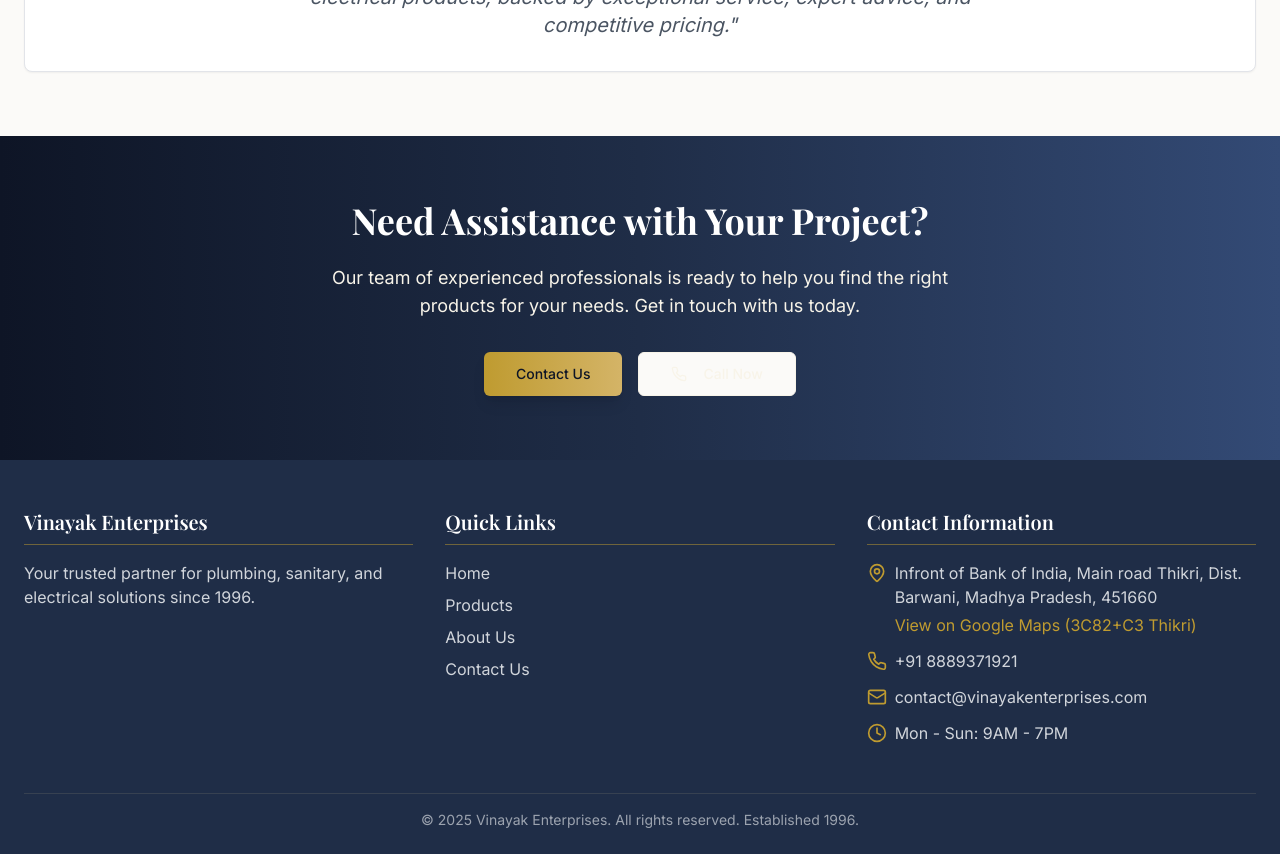
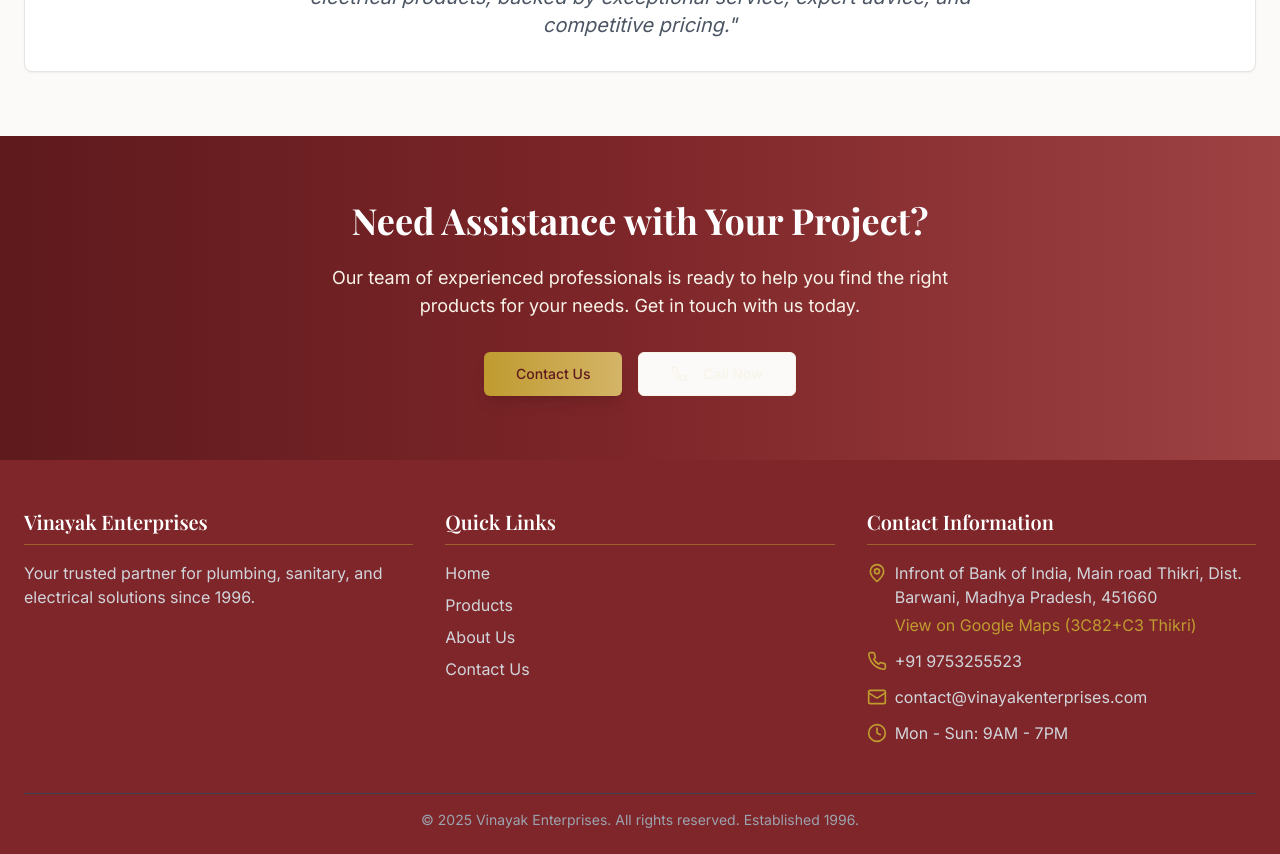
Before and after one commit to opcxder/shop, a React (Vite) app: page /about in a window 1280 px wide. Shown: the part 1400-2254 px from the top of the page. Built offline with nearby package versions, Linux system fonts and the light colour scheme; no server answers.

Commit message:
Refactor: Update website UI
Update the website's user interface to improve aesthetics and elegance. The changes include removing the blue color scheme and implementing a more classic design.

```diff
--- a/src/components/CTASection.tsx
+++ b/src/components/CTASection.tsx
@@ -5,20 +5,20 @@ import { Phone } from 'lucide-react';
 
 const CTASection = () => {
   return (
-    <section className="py-16 bg-gradient-to-r from-navy-dark via-navy to-navy-light">
+    <section className="py-16 bg-gradient-to-r from-burgundy-dark via-burgundy to-burgundy-light">
       <div className="container mx-auto px-4 md:px-6 text-center">
         <h2 className="text-3xl md:text-4xl font-serif font-bold mb-6 text-white">Need Assistance with Your Project?</h2>
-        <p className="text-lg text-champagne-light mb-8 max-w-2xl mx-auto">
+        <p className="text-lg text-cream-light mb-8 max-w-2xl mx-auto">
           Our team of experienced professionals is ready to help you find the right products for your needs. Get in touch with us today.
         </p>
         <div className="flex flex-col sm:flex-row justify-center items-center space-y-4 sm:space-y-0 sm:space-x-4">
           <Link to="/contact">
-            <Button size="lg" className="bg-gradient-to-r from-gold to-gold-light hover:from-gold-dark hover:to-gold text-navy-dark font-medium shadow-lg">
+            <Button size="lg" className="bg-gradient-to-r from-gold to-gold-light hover:from-gold-dark hover:to-gold text-burgundy-dark font-medium shadow-lg">
               Contact Us
             </Button>
           </Link>
-          <a href="tel:+918889371921">
-            <Button size="lg" variant="outline" className="border-champagne-light text-champagne-light hover:bg-white/10">
+          <a href="tel:+919753255523">
+            <Button size="lg" variant="outline" className="border-cream-light text-cream-light hover:bg-white/10">
               <Phone className="mr-2 h-4 w-4" /> Call Now
             </Button>
           </a>
--- a/src/components/ContactForm.tsx
+++ b/src/components/ContactForm.tsx
@@ -88,7 +88,7 @@ const ContactForm = () => {
             placeholder="Your name"
             value={formData.name}
             onChange={handleChange}
-            className="border-champagne-dark focus-visible:ring-gold"
+            className="border-cream-dark focus-visible:ring-gold"
             required
           />
         </div>
@@ -102,7 +102,7 @@ const ContactForm = () => {
             placeholder="Your phone number"
             value={formData.phone}
             onChange={handleChange}
-            className="border-champagne-dark focus-visible:ring-gold"
+            className="border-cream-dark focus-visible:ring-gold"
             required
           />
         </div>
@@ -117,7 +117,7 @@ const ContactForm = () => {
           placeholder="Your email address (optional)"
           value={formData.email}
           onChange={handleChange}
-          className="border-champagne-dark focus-visible:ring-gold"
+          className="border-cream-dark focus-visible:ring-gold"
         />
       </div>
 
@@ -130,14 +130,14 @@ const ContactForm = () => {
           rows={4}
           value={formData.message}
           onChange={handleChange}
-          className="border-champagne-dark focus-visible:ring-gold"
+          className="border-cream-dark focus-visible:ring-gold"
           required
         />
       </div>
 
       <Button
         type="submit"
-        className="w-full bg-gradient-to-r from-gold to-gold-light hover:from-gold-dark hover:to-gold text-navy-dark"
+        className="w-full bg-gradient-to-r from-gold to-gold-light hover:from-gold-dark hover:to-gold text-burgundy-dark"
         disabled={isSubmitting}
       >
         {isSubmitting ? 'Sending...' : 'Send Message'}
--- a/src/components/Footer.tsx
+++ b/src/components/Footer.tsx
@@ -4,7 +4,7 @@ import { Phone, Mail, MapPin, Clock } from 'lucide-react';
 
 const Footer = () => {
   return (
-    <footer className="bg-navy text-white pt-12 pb-6">
+    <footer className="bg-burgundy text-white pt-12 pb-6">
       <div className="container mx-auto px-4 md:px-6">
         <div className="grid grid-cols-1 md:grid-cols-3 gap-8">
           <div>
@@ -68,8 +68,8 @@ const Footer = () => {
               </li>
               <li className="flex items-center">
                 <Phone className="mr-2 h-5 w-5 text-gold" />
-                <a href="tel:+918889371921" className="text-gray-300 hover:text-gold transition-colors">
-                  +91 8889371921
+                <a href="tel:+919753255523" className="text-gray-300 hover:text-gold transition-colors">
+                  +91 9753255523
                 </a>
               </li>
               <li className="flex items-center">
--- a/src/components/HeroSection.tsx
+++ b/src/components/HeroSection.tsx
@@ -4,7 +4,7 @@ import { Link } from 'react-router-dom';
 
 const HeroSection = () => {
   return (
-    <div className="relative bg-gradient-to-r from-navy via-navy-dark to-navy text-white py-20 md:py-28">
+    <div className="relative bg-gradient-to-r from-burgundy via-burgundy-dark to-burgundy text-white py-20 md:py-28">
       <div className="container mx-auto px-4 md:px-6">
         <div className="max-w-3xl">
           <h2 className="text-4xl md:text-5xl lg:text-6xl font-serif font-bold mb-4 animate-fade-in">
@@ -15,7 +15,7 @@ const HeroSection = () => {
           </p>
           <div className="flex flex-col sm:flex-row space-y-4 sm:space-y-0 sm:space-x-4 animate-fade-in" style={{animationDelay: '0.4s'}}>
             <Link to="/products">
-              <Button size="lg" className="bg-gold hover:bg-gold-dark text-navy-dark font-medium">
+              <Button size="lg" className="bg-gold hover:bg-gold-dark text-burgundy-dark font-medium">
                 Browse Products
               </Button>
             </Link>
--- a/src/index.css
+++ b/src/index.css
@@ -7,83 +7,83 @@
 
 @layer base {
   :root {
-    --background: 40 30% 98%;
-    --foreground: 220 40% 15%;
+    --background: 30 30% 98%;
+    --foreground: 20 40% 15%;
 
     --card: 0 0% 100%;
-    --card-foreground: 220 40% 15%;
+    --card-foreground: 20 40% 15%;
 
     --popover: 0 0% 100%;
-    --popover-foreground: 220 40% 15%;
+    --popover-foreground: 20 40% 15%;
 
-    --primary: 220 40% 20%;
-    --primary-foreground: 40 30% 98%;
+    --primary: 36 60% 47%;
+    --primary-foreground: 20 10% 5%;
 
-    --secondary: 45 50% 95%;
-    --secondary-foreground: 220 40% 15%;
+    --secondary: 30 30% 95%;
+    --secondary-foreground: 20 40% 15%;
 
-    --muted: 45 30% 95%;
-    --muted-foreground: 220 15% 40%;
+    --muted: 30 30% 95%;
+    --muted-foreground: 20 15% 40%;
 
-    --accent: 45 60% 47%;
-    --accent-foreground: 220 40% 15%;
+    --accent: 36 60% 47%;
+    --accent-foreground: 20 40% 15%;
 
     --destructive: 0 84.2% 60.2%;
-    --destructive-foreground: 40 30% 98%;
+    --destructive-foreground: 30 30% 98%;
 
-    --border: 220 15% 90%;
-    --input: 220 15% 90%;
-    --ring: 220 40% 15%;
+    --border: 20 15% 90%;
+    --input: 20 15% 90%;
+    --ring: 36 60% 47%;
 
     --radius: 0.5rem;
 
     --sidebar-background: 0 0% 98%;
-    --sidebar-foreground: 240 5.3% 26.1%;
-    --sidebar-primary: 240 5.9% 10%;
+    --sidebar-foreground: 20 5.3% 26.1%;
+    --sidebar-primary: 36 60% 47%;
     --sidebar-primary-foreground: 0 0% 98%;
-    --sidebar-accent: 240 4.8% 95.9%;
-    --sidebar-accent-foreground: 240 5.9% 10%;
-    --sidebar-border: 220 13% 91%;
-    --sidebar-ring: 217.2 91.2% 59.8%;
+    --sidebar-accent: 30 4.8% 95.9%;
+    --sidebar-accent-foreground: 20 5.9% 10%;
+    --sidebar-border: 20 13% 91%;
+    --sidebar-ring: 36 60% 47%;
   }
 
   .dark {
-    --background: 220 40% 10%;
-    --foreground: 40 30% 98%;
+    --background: 20 40% 10%;
+    --foreground: 30 30% 98%;
 
-    --card: 220 40% 12%;
-    --card-foreground: 40 30% 98%;
+    --card: 20 40% 12%;
+    --card-foreground: 30 30% 98%;
 
-    --popover: 220 40% 12%;
-    --popover-foreground: 40 30% 98%;
+    --popover: 20 40% 12%;
+    --popover-foreground: 30 30% 98%;
 
-    --primary: 40 30% 98%;
-    --primary-foreground: 220 40% 15%;
+    --primary: 36 60% 47%;
+    --primary-foreground: 20 40% 15%;
 
-    --secondary: 220 30% 20%;
-    --secondary-foreground: 40 30% 98%;
+    --secondary: 20 30% 20%;
+    --secondary-foreground: 30 30% 98%;
 
-    --muted: 220 30% 20%;
-    --muted-foreground: 45 10% 70%;
+    --muted: 20 30% 20%;
+    --muted-foreground: 30 10% 70%;
 
-    --accent: 45 60% 47%;
-    --accent-foreground: 40 30% 98%;
+    --accent: 36 60% 47%;
+    --accent-foreground: 30 30% 98%;
 
     --destructive: 0 62.8% 30.6%;
-    --destructive-foreground: 40 30% 98%;
+    --destructive-foreground: 30 30% 98%;
 
-    --border: 220 30% 20%;
-    --input: 220 30% 20%;
-    --ring: 45 10% 80%;
+    --border: 20 30% 20%;
+    --input: 20 30% 20%;
+    --ring: 36 60% 47%;
 
-    --sidebar-background: 240 5.9% 10%;
-    --sidebar-foreground: 240 4.8% 95.9%;
-    --sidebar-primary: 224.3 76.3% 48%;
+    --sidebar-background: 20 5.9% 10%;
+    --sidebar-foreground: 30 4.8% 95.9%;
+    --sidebar-primary: 36 60% 47%;
     --sidebar-primary-foreground: 0 0% 100%;
-    --sidebar-accent: 240 3.7% 15.9%;
-    --sidebar-accent-foreground: 240 4.8% 95.9%;
-    --sidebar-border: 240 3.7% 15.9%;
-    --sidebar-ring: 217.2 91.2% 59.8%;
+    --sidebar-accent: 20 3.7% 15.9%;
+    --sidebar-accent-foreground: 30 4.8% 95.9%;
+    --sidebar-border: 20 3.7% 15.9%;
+    --sidebar-ring: 36 60% 47%;
   }
 }
 
@@ -103,18 +103,18 @@
 
 @layer components {
   .section-title {
-    @apply font-serif text-3xl md:text-4xl font-semibold mb-6 text-navy-dark relative inline-block after:content-[''] after:absolute after:w-1/2 after:h-0.5 after:bg-gold after:bottom-0 after:left-0 pb-2;
+    @apply font-serif text-3xl md:text-4xl font-semibold mb-6 text-burgundy-dark relative inline-block after:content-[''] after:absolute after:w-1/2 after:h-0.5 after:bg-gold after:bottom-0 after:left-0 pb-2;
   }
 
   .gradient-bg {
-    @apply bg-gradient-to-r from-navy to-navy-light text-white;
+    @apply bg-gradient-to-r from-burgundy to-burgundy-light text-white;
   }
 
   .premium-card {
-    @apply border border-champagne-dark shadow-md hover:shadow-lg transition-all duration-300;
+    @apply border border-cream-dark shadow-md hover:shadow-lg transition-all duration-300;
   }
 
   .premium-btn {
-    @apply bg-gradient-to-r from-gold-dark to-gold text-white shadow-md hover:shadow-lg transition-all duration-300;
+    @apply bg-gradient-to-r from-gold-dark to-gold text-burgundy-dark shadow-md hover:shadow-lg transition-all duration-300;
   }
 }
--- a/tailwind.config.ts
+++ b/tailwind.config.ts
@@ -68,12 +68,12 @@ export default {
 					DEFAULT: '#BF9B30',
 					dark: '#9A7D23'
 				},
-				navy: {
-					light: '#334A75',
-					DEFAULT: '#1F2D47',
-					dark: '#0E1526'
+				burgundy: {
+					light: '#9E4244',
+					DEFAULT: '#7E2629',
+					dark: '#5E1A1D'
 				},
-				champagne: {
+				cream: {
 					light: '#F8F4E9',
 					DEFAULT: '#F0E9D6',
 					dark: '#E5DACB'
```
Also changed, not shown: src/components/Navbar.tsx (+9 -9 lines).
